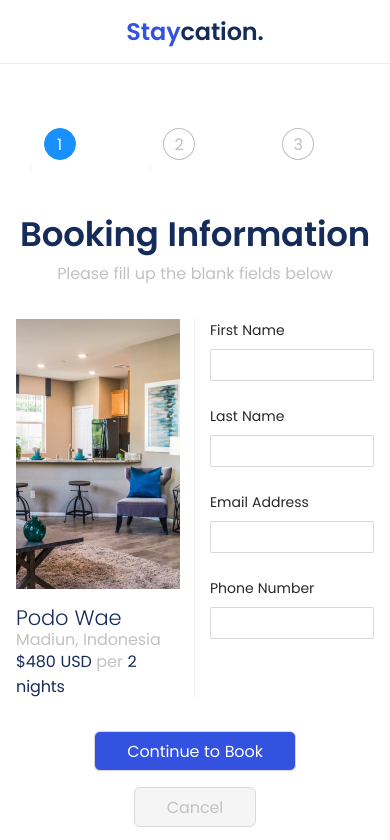
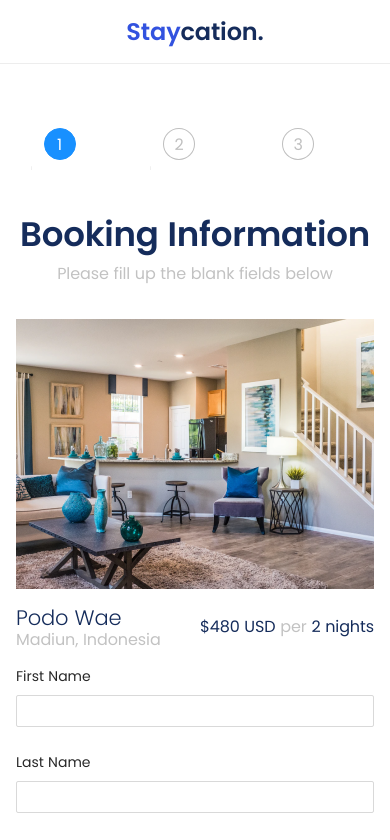
Before and after one commit to seiryu17/staycation-nextjs, a Next.js app: page /checkout in a window 390 px wide. Shown: the top 840 px of the page. Built offline with nearby package versions, Linux system fonts and the light colour scheme.

Commit message:
add responsive in checkout

```diff
--- a/pages/checkout/index.tsx
+++ b/pages/checkout/index.tsx
@@ -38,8 +38,7 @@ const CheckoutPage = () => {
         <Steps style={{ flexDirection: "row" }} current={current}>
           {[1, 2, 3].map((item) => (
             <Step
-              className="display-flex"
-              style={{ justifyContent: "center" }}
+              style={ mq.xs ? { justifyContent: "center", display:'flex' } : {}}
               key={item}
             />
           ))}
@@ -59,8 +58,8 @@ const CheckoutPage = () => {
               </Typography.Text>
             </Col>
           </Row>
-          <Row className="mt-4">
-            <Col span={11}>
+          <Row gutter={!mq.xs ? undefined : [16,16]} className="mt-4">
+            <Col span={!mq.xs ? 11 : 24}>
               <Row justify="end" gutter={[0, 16]}>
                 <Col
                   className="position-relative"
@@ -95,10 +94,10 @@ const CheckoutPage = () => {
                 </Col>
               </Row>
             </Col>
-            <Col className="text-center" span={2}>
+            <Col style={mq.xs ? {display:'none'} : {}} className="text-center" span={2}>
               <Divider type="vertical" style={{ height: "100%" }} />
             </Col>
-            <Col span={11}>
+            <Col span={!mq.xs ? 11 : 24}>
               <Form
                 onFinish={(val) => setCurrent(1)}
                 form={form}
@@ -119,7 +118,7 @@ const CheckoutPage = () => {
                 </Form.Item>
               </Form>
             </Col>
-            <Col span={24} className="text-center mt-4">
+          <Col span={24} className={`text-center ${!mq.xs ? "mt-4" : ""}`}>
               <Button
                 size="large"
                 className="bg-primary-main border-radius-6 ph-4"
@@ -160,8 +159,8 @@ const CheckoutPage = () => {
             </Col>
           </Row>
           <Row className="mt-4">
-            <Col span={11}>
-              <Row className="pl-17" justify="center" gutter={[16, 16]}>
+            <Col span={!mq.xs ? 11 : 24}>
+              <Row className={`${!mq.xs ? 'pl-17' : 'ph-2'}`} justify="center" gutter={[16, 16]}>
                 <Col span={24}>
                   <Typography.Text className="text-color-primary-pressed text-size-16">
                     Transfer Pembayaran:
@@ -223,7 +222,7 @@ const CheckoutPage = () => {
             <Col className="text-center" span={2}>
               <Divider type="vertical" style={{ height: "100%" }} />
             </Col>
-            <Col span={11}>
+            <Col span={!mq.xs ? 11 : 24}>
               <Form
                 onFinish={(val) => setCurrent(2)}
                 form={form}
--- a/src/component/home/card-item-big.tsx
+++ b/src/component/home/card-item-big.tsx
@@ -14,7 +14,7 @@ const CardItemBig = (props: IProps) => {
   return (
     <div
       className={`card-item type-${type} border-radius-16 position-relative use-pointer ${
-        mq.xs ? "mb-2" : "mt-3"
+        mq.xs ? "mb-2 w-100" : "mt-3"
       }`}
       onClick={() => Router.push("/item/2")}
     >
--- a/src/component/layout/index.tsx
+++ b/src/component/layout/index.tsx
@@ -24,7 +24,7 @@ const LayoutComponent = (props: Iprops) => {
         className={`${!isVisibleMenu ? "visible" : "hidden"}`}
         onClick={() => isVisibleMenu && setIsVisibleMenu(false)}
       >
-        <Header className="w-100 header bg-white">
+        <Header className="w-100 header bg-white position-fixed">
           <Row justify={`${onlyLogo ? "center" : "space-between"}`}>
             <Col className="use-pointer" onClick={() => Router.push("/")}>
               <Typography.Text className="text-color-primary-main text-weight-medium text-size-24">
@@ -53,7 +53,7 @@ const LayoutComponent = (props: Iprops) => {
             )}
           </Row>
         </Header>
-        <Content className="site-layout">{children}</Content>
+        <Content className="site-layout mt-8">{children}</Content>
         {footer && (
           <Footer className="pv-8">
             <Row
```
